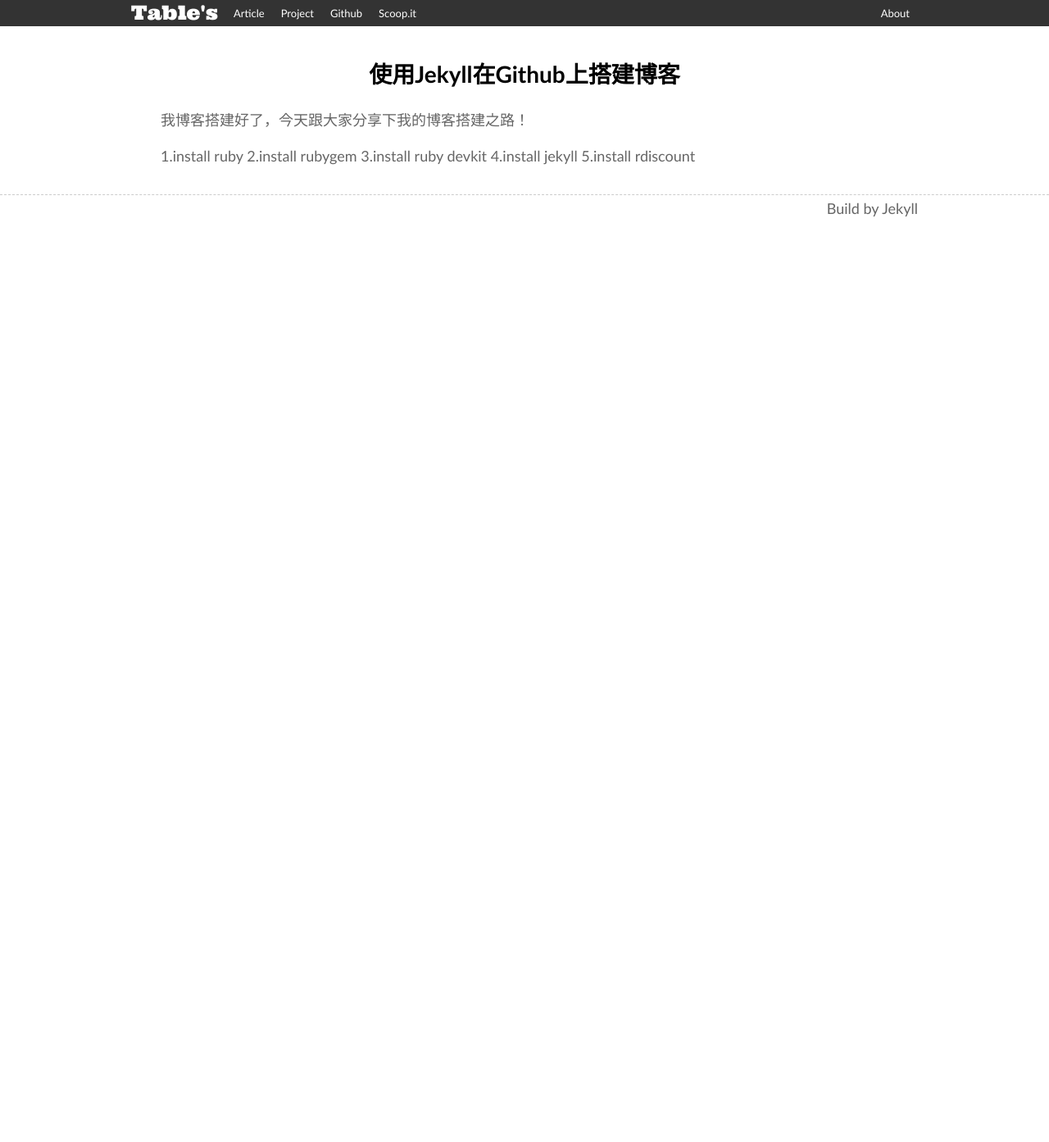
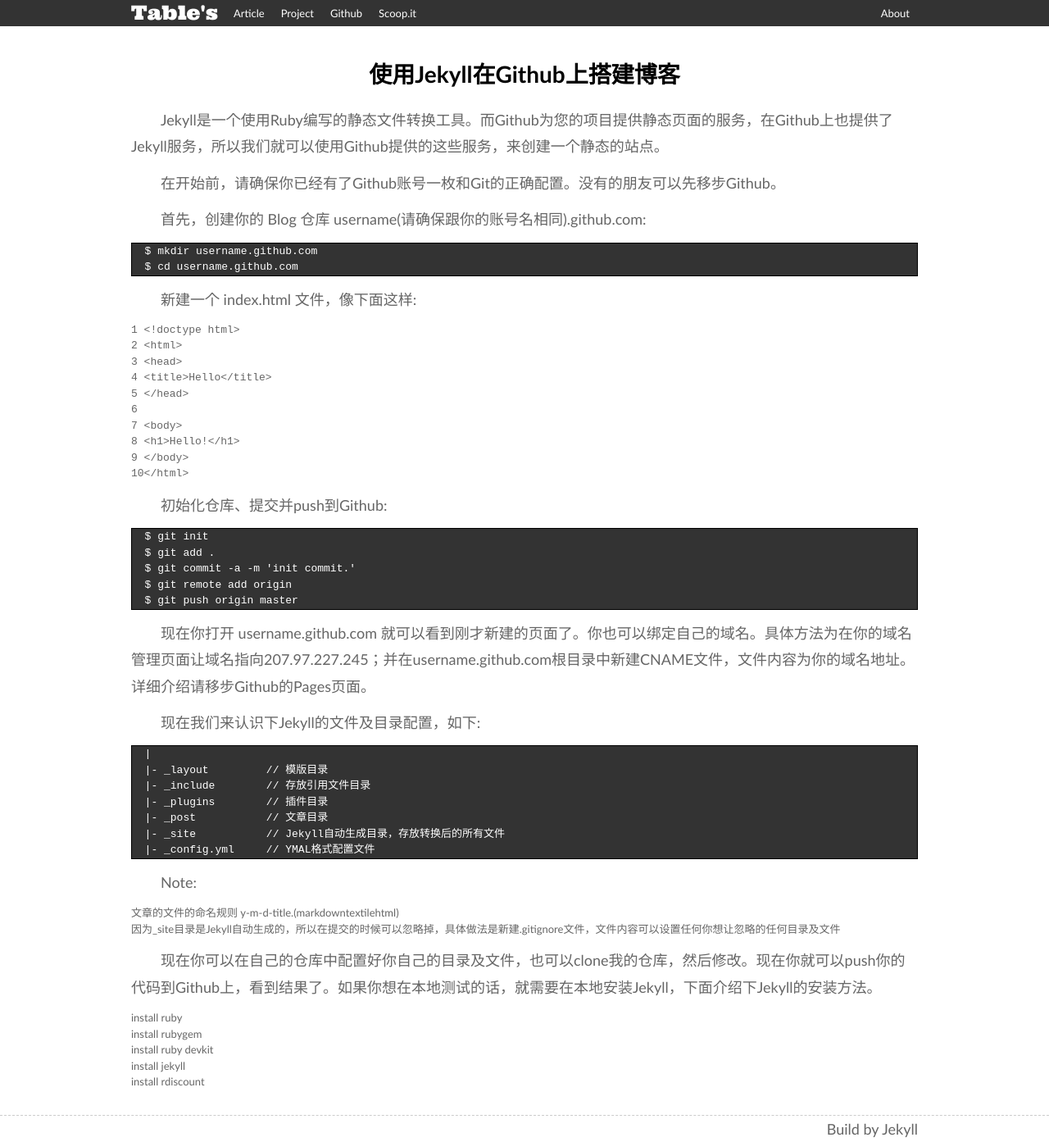
Before and after one commit to taberh/taberh.github.com, a Jekyll site: the page built from _posts/2011-12-26-use-Jekyll-build-Blog-on-Github.markdown, in a window 1280 px wide. Shown: the whole page at 82% size. Built offline with Jekyll 4.4.1, drawn with Linux system fonts in a browser that asks for light colours; Markdown is read by kramdown in place of the engine named in the settings; before the commit the page ends 900 px from its top, so only the background shows below that.

Commit message:
edit post

```diff
--- a/_posts/2011-12-26-use-Jekyll-build-Blog-on-Github.markdown
+++ b/_posts/2011-12-26-use-Jekyll-build-Blog-on-Github.markdown
@@ -3,10 +3,58 @@
 title: 使用Jekyll在Github上搭建博客
 ---
 
-我博客搭建好了，今天跟大家分享下我的博客搭建之路！
+Jekyll是一个使用Ruby编写的静态文件转换工具。而Github为您的项目提供静态页面的服务，在Github上也提供了Jekyll服务，所以我们就可以使用Github提供的这些服务，来创建一个静态的站点。
 
-1.install ruby
-2.install rubygem
-3.install ruby devkit
-4.install jekyll
-5.install rdiscount
+在开始前，请确保你已经有了Github账号一枚和Git的正确配置。没有的朋友可以先移步[Github](https://github.com/plans)。
+
+首先，创建你的 Blog 仓库 username(请确保跟你的账号名相同).github.com:
+<pre class="terminal">
+  <code>$ mkdir username.github.com</code>
+  <code>$ cd username.github.com</code>
+</pre>
+新建一个 index.html 文件，像下面这样:
+
+{% highlight html linenos %}
+<!doctype html>
+<html>
+<head>
+<title>Hello</title>
+</head>
+
+<body>
+<h1>Hello!</h1>
+</body>
+</html>
+{% endhighlight %}
+
+初始化仓库、提交并push到Github:
+<pre class="terminal">
+  <code>$ git init</code>
+  <code>$ git add .</code>
+  <code>$ git commit -a -m 'init commit.'</code>
+  <code>$ git remote add origin</code>
+  <code>$ git push origin master</code>
+</pre>
+现在你打开 username.github.com 就可以看到刚才新建的页面了。你也可以绑定自己的域名。具体方法为在你的域名管理页面让域名指向207.97.227.245；并在username.github.com根目录中新建CNAME文件，文件内容为你的域名地址。详细介绍请移步Github的[Pages](http://pages.github.com)页面。
+
+现在我们来认识下Jekyll的文件及目录配置，如下:
+<pre class="terminal">
+  |
+  |- _layout         // 模版目录
+  |- _include        // 存放引用文件目录
+  |- _plugins        // 插件目录
+  |- _post           // 文章目录
+  |- _site           // Jekyll自动生成目录，存放转换后的所有文件
+  |- _config.yml     // YMAL格式配置文件
+</pre>
+Note:
+* 文章的文件的命名规则 y-m-d-title.(markdown|textile|html)
+* 因为_site目录是Jekyll自动生成的，所以在提交的时候可以忽略掉，具体做法是新建.gitignore文件，文件内容可以设置任何你想让忽略的任何目录及文件
+
+现在你可以在自己的仓库中配置好你自己的目录及文件，也可以clone我的仓库，然后修改。现在你就可以push你的代码到Github上，看到结果了。如果你想在本地测试的话，就需要在本地安装Jekyll，下面介绍下Jekyll的安装方法。
+
+1. install ruby
+2. install rubygem
+3. install ruby devkit
+4. install jekyll
+5. install rdiscount
--- a/index.html
+++ b/index.html
@@ -84,7 +84,7 @@
 <section id="aboutme">
   <h2>About me</h2>
   <p>技术爱好者.正在努力前进中 --> 前端</p>
-  <p><span>足迹:</span><a href="#">Twitter</a><a href="#">豆瓣</a></p>
+  <p><span>足迹:</span><a href="https://twitter.com/taberhuang">Twitter</a><a href="http://www.douban.com/people/34350903/">豆瓣</a><a href="http://www.yinyuetai.com/u/1437841">音悦台</a></p>
   <p><span>Q Q:</span>471173177</p>
   <p><span>E-mail:</span><a href="#">taber.huang@gmail.com</a></p>
 </section>
--- a/static/css/base-common.css
+++ b/static/css/base-common.css
@@ -203,3 +203,14 @@
 #logohover {
   background:none;
 }
+
+/* terminal */
+.terminal {
+border: 1px solid black;
+background-color: #333;
+color: white;
+}
+
+.terminal code {
+background-color: #333;
+}
```
